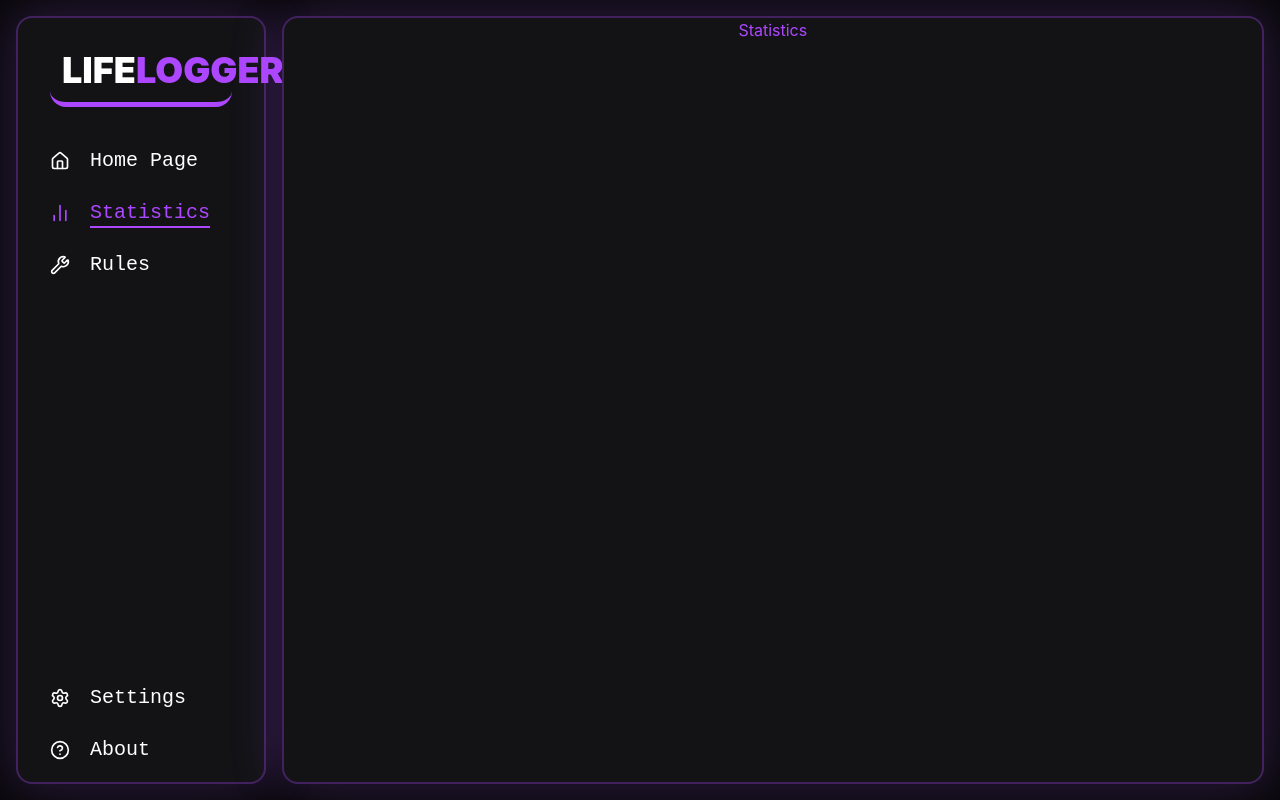
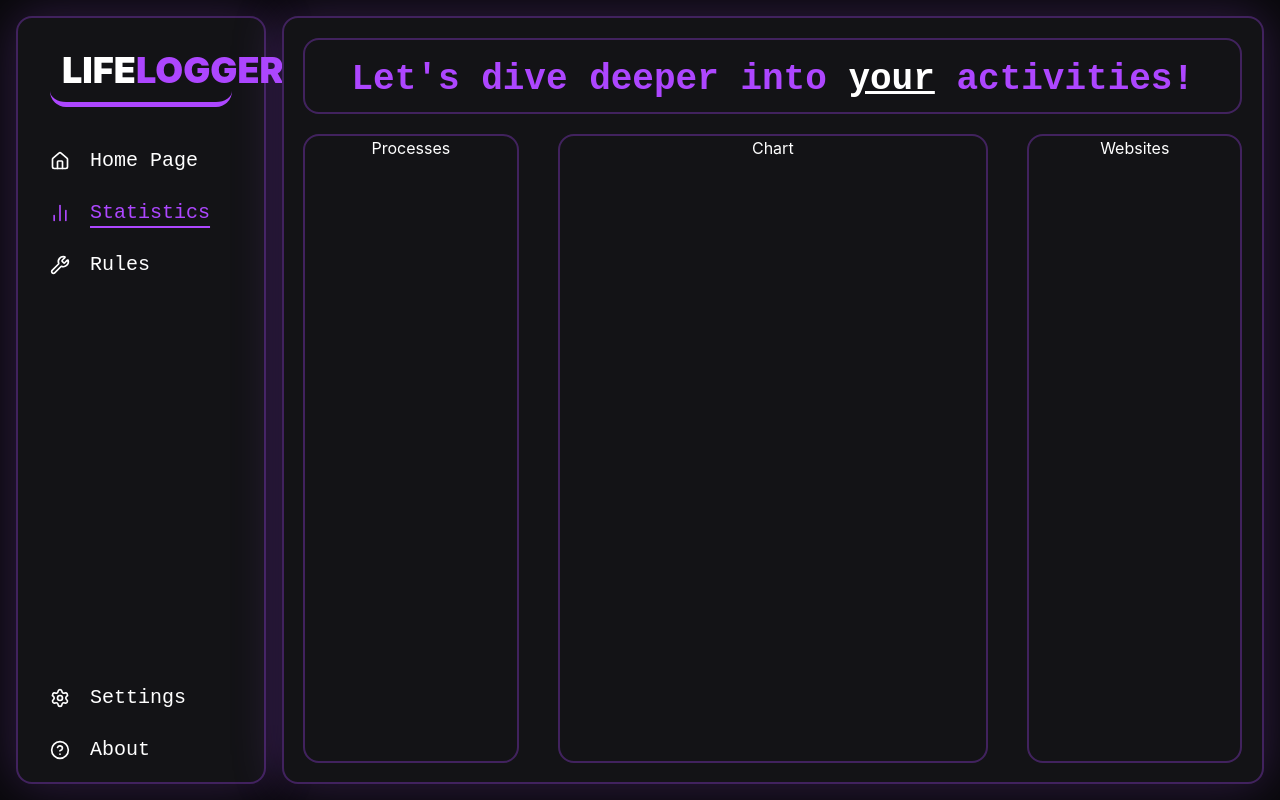
Before and after one commit to kubaMiczuu/The-Life-Logger, a React (Vite) app in the folder frontend-react/: page /stats in a window 1280 px wide. Built offline with nearby package versions, Linux system fonts and the light colour scheme.

Commit message:
feat: basic layout for Statistics

```diff
--- a/frontend-react/src/pages/Statistics.tsx
+++ b/frontend-react/src/pages/Statistics.tsx
@@ -1,8 +1,21 @@
 
 const Statistics = () => {
     return (
-        <div className="lg:w-4/5 bg-[#131316] border-2 border-purple-500/30 rounded-2xl shadow-[0_0_50px_rgba(168,85,247,0.25)] text-center">
-            <h1 className={`text-purple-500`}>Statistics</h1>
+        <div className="lg:w-4/5 flex flex-col bg-[#131316] border-2 border-purple-500/30 rounded-2xl shadow-[0_0_50px_rgba(168,85,247,0.25)] text-center">
+
+            <h1 className={`lg:h-[10%] lg:m-[2%] defaultColorFormat p-5 text-4xl border-2 border-purple-500/30 rounded-2xl m-5 font-['JetBrains_Mono',monospace]`}>Let's dive deeper into <span className={`whiteColorFormat`}>your</span> activities!</h1>
+
+            <div className={`flex flex-row h-[90%]`}>
+
+                <div className={`lg:w-1/4 lg:m-[2%] lg:mt-0 lg:h-[97%] border-2 border-purple-500/30 rounded-2xl text-white`}>Processes</div>
+
+                <div className={`lg:w-1/2 lg:m-[2%] lg:mt-0 lg:h-[97%] border-2 border-purple-500/30 rounded-2xl text-white`}>Chart</div>
+
+                <div className={`lg:w-1/4 lg:m-[2%] lg:mt-0 lg:h-[97%] border-2 border-purple-500/30 rounded-2xl text-white`}>Websites</div>
+
+            </div>
+
+
         </div>
     )
 }
```
